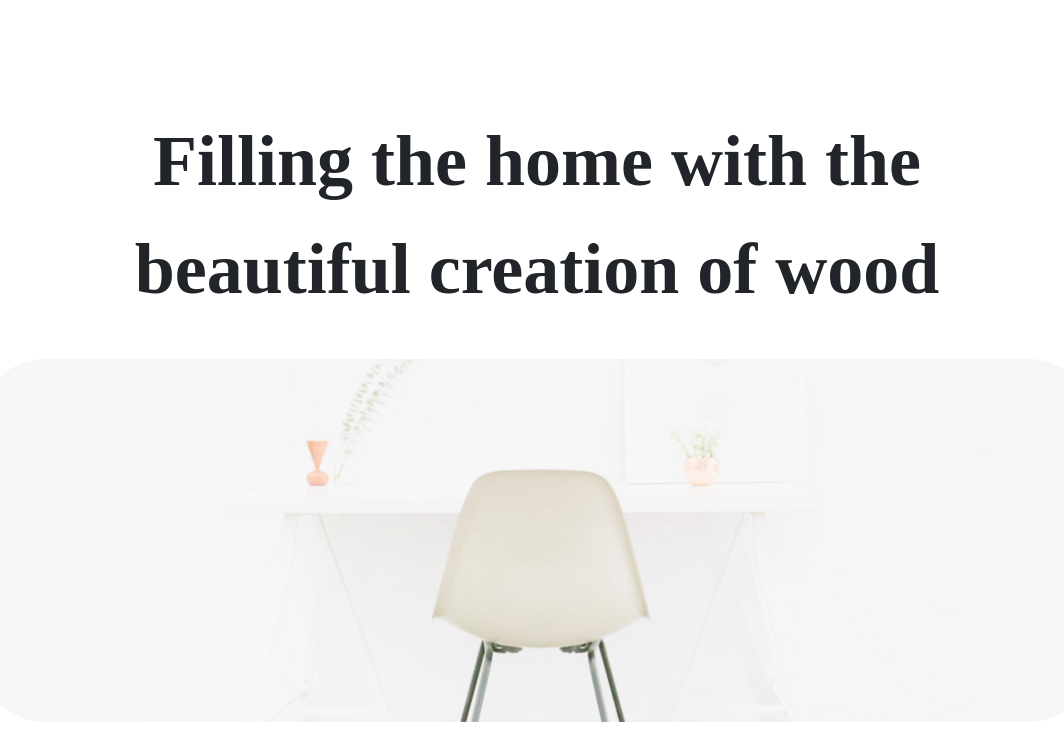
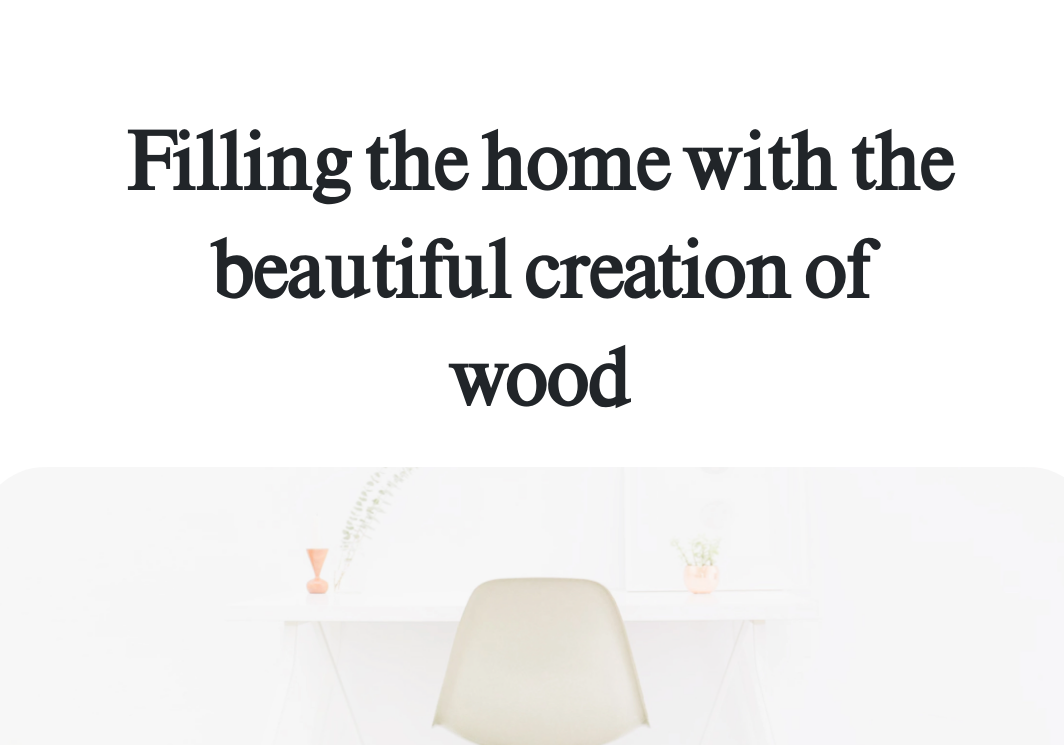
Before and after one commit to thmsn123/Furniture-shop-landing-page, a website: page index.html in a window 1280 px wide. Shown: the part 127-872 px from the top of the page, without its empty margins (103-1167 px from the left). Drawn offline with nearby package versions, Linux system fonts and the light colour scheme; the site is published under a folder, as on GitHub Pages, so addresses that start at the root find nothing.

Commit message:
Fix fonts paths

```diff
--- a/styles/sass/index.scss
+++ b/styles/sass/index.scss
@@ -14,14 +14,14 @@ $bg-color-darker: #9d4200;
     font-family: "GalanoGrotesqueAltRegular";
     font-style: normal;
     font-weight: normal;
-    src: url("/fonts/GalanoGrotesqueAltRegular.otf") format("opentype");
+    src: url("../../fonts/GalanoGrotesqueAltRegular.otf") format("opentype");
 }
 
 @font-face {
     font-family: "OPTITimes-Roman";
     font-style: normal;
     font-weight: normal;
-    src: url("/fonts/OPTITimes-Roman.otf") format("opentype");
+    src: url("../../fonts/OPTITimes-Roman.otf") format("opentype");
 }
 
 // Common styles
```
Also changed, not shown: styles/css/index.css, 1 other file.
